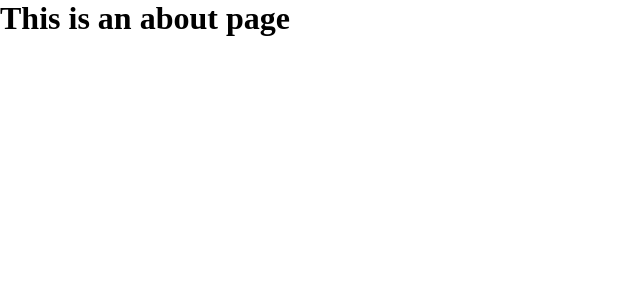
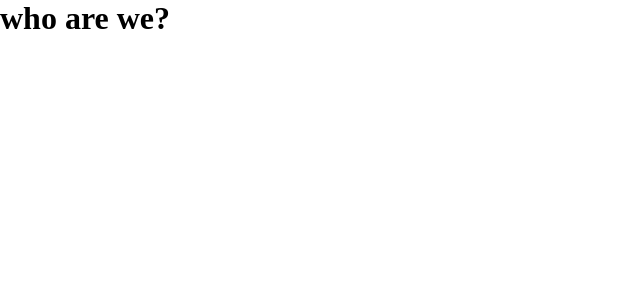
Before and after one commit to Achele/achez-mall, a Vue app: page /about in a window 1280 px wide. Shown: the top 300 px of the page, without its empty margins (0-640 px from the left). Built offline with nearby package versions, Linux system fonts and the light colour scheme.

Commit message:
Update AboutView.vue

```diff
--- a/src/views/AboutView.vue
+++ b/src/views/AboutView.vue
@@ -1,5 +1,9 @@
 <template>
-  <div class="about">
-    <h1>This is an about page</h1>
-  </div>
+  <h1>who are we?</h1>
 </template>
+
+<script>
+export default {};
+</script>
+
+<style></style>
```
